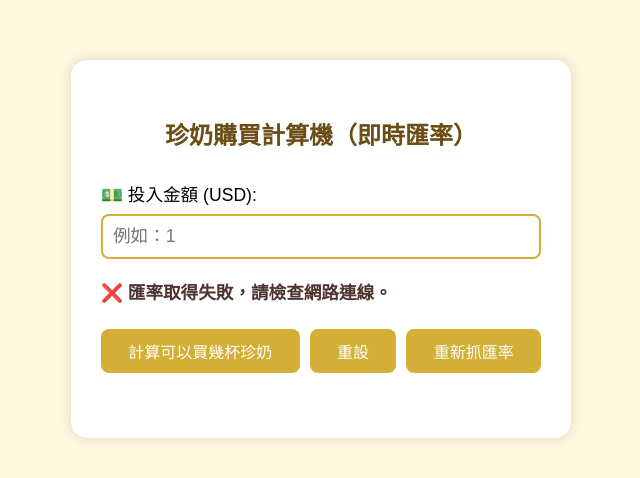
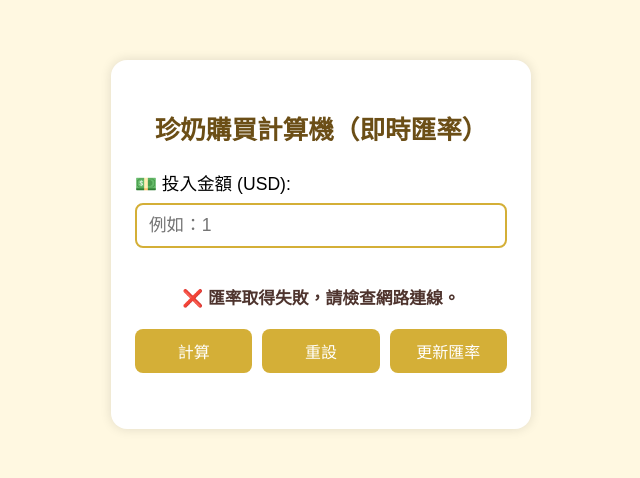
Before and after one commit to RyanChen0311/money-eye-bubble-tea, a website: page index.html in a window 1280 px wide. Shown: the whole page, without its empty margins (319-959 px from the left). Drawn offline with Linux system fonts and the light colour scheme; no server answers.

Commit message:
Update index.html

```diff
--- a/index.html
+++ b/index.html
@@ -21,55 +21,56 @@
 
     .container {
       background-color: white;
-      padding: 40px 30px;
+      padding: 32px 24px;
       margin-top: 60px;
       width: 100%;
-      max-width: 500px;
+      max-width: 420px;
       border-radius: 16px;
-      box-shadow: 0 0 12px rgba(0, 0, 0, 0.15);
+      box-shadow: 0 0 12px rgba(0, 0, 0, 0.12);
     }
 
     h1 {
       color: #6b4e16;
       text-align: center;
-      margin-bottom: 30px;
-      font-size: 1.5em;
+      margin-bottom: 24px;
+      font-size: 1.6em;
     }
 
     label {
       font-size: 1.1em;
-      margin-top: 15px;
+      margin-bottom: 8px;
       display: block;
     }
 
     input[type="number"] {
       width: 100%;
-      padding: 10px;
+      padding: 10px 12px;
       font-size: 1.1em;
-      margin-top: 8px;
+      margin-bottom: 20px;
       border: 2px solid #d4af37;
       border-radius: 8px;
       background-color: #fff;
     }
 
     #exchangeRateDisplay {
-      margin-top: 20px;
-      font-size: 1.1em;
+      margin-bottom: 20px;
+      font-size: 1.05em;
       font-weight: bold;
       color: #4e342e;
+      text-align: center;
     }
 
     .buttons {
-      margin-top: 25px;
       display: flex;
-      flex-wrap: wrap;
+      justify-content: space-between;
       gap: 10px;
+      margin-bottom: 24px;
     }
 
     .buttons button {
-      flex: 1 1 auto;
+      flex: 1;
       font-size: 1em;
-      padding: 10px 12px;
+      padding: 10px;
       border: none;
       border-radius: 8px;
       cursor: pointer;
@@ -83,16 +84,11 @@
     }
 
     .result {
-      margin-top: 25px;
       font-size: 1.2em;
       font-weight: bold;
       color: #2e7d32;
-    }
-
-    @media (max-width: 480px) {
-      .buttons {
-        flex-direction: column;
-      }
+      text-align: center;
+      word-break: break-word;
     }
   </style>
 </head>
@@ -106,9 +102,9 @@
     <p id="exchangeRateDisplay">📈 匯率 (1 USD = ... TWD)</p>
 
     <div class="buttons">
-      <button onclick="calculate()">計算可以買幾杯珍奶</button>
+      <button onclick="calculate()">計算</button>
       <button onclick="reset()">重設</button>
-      <button onclick="fetchExchangeRate()">重新抓匯率</button>
+      <button onclick="fetchExchangeRate()">更新匯率</button>
     </div>
 
     <div class="result" id="result"></div>
```
